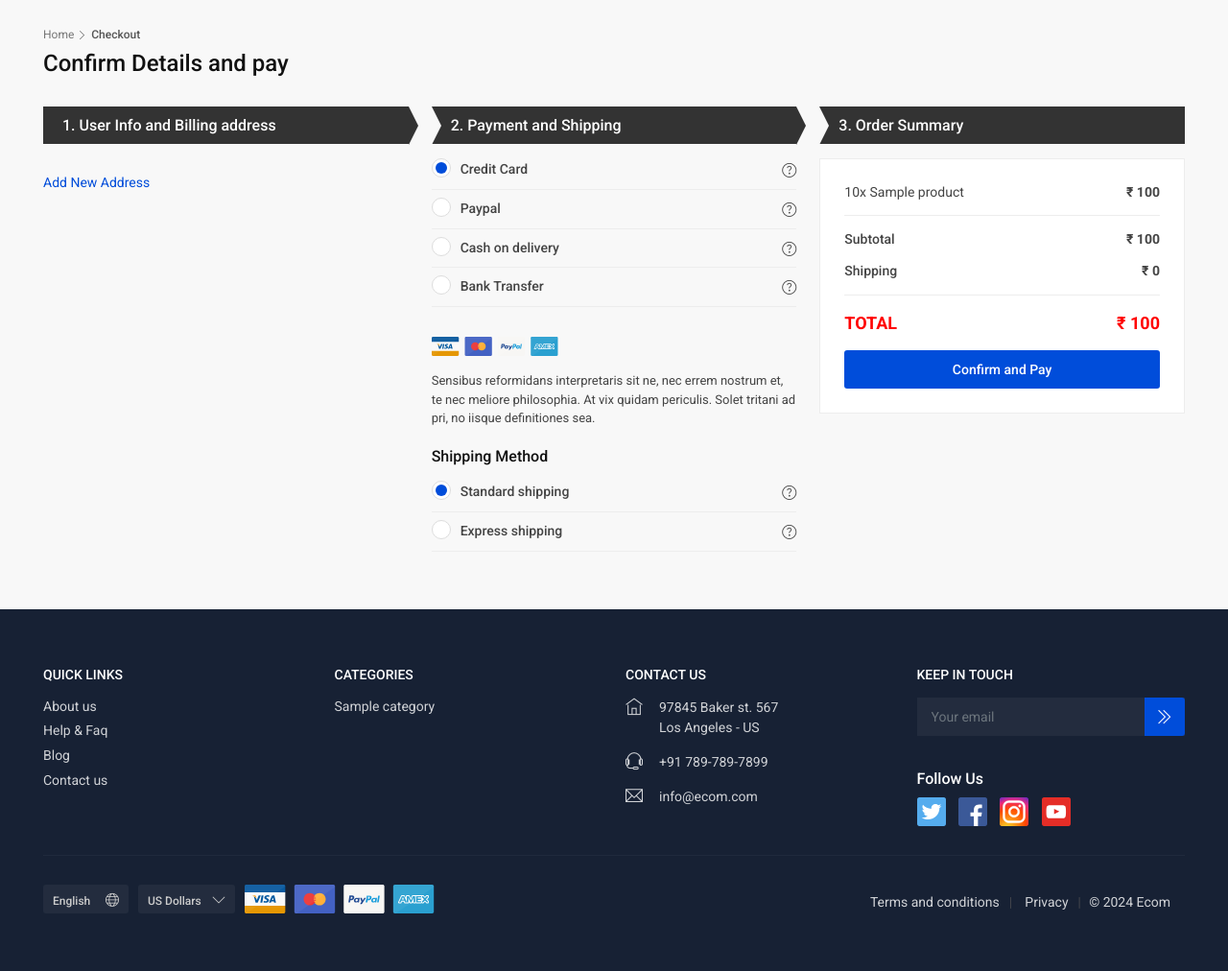
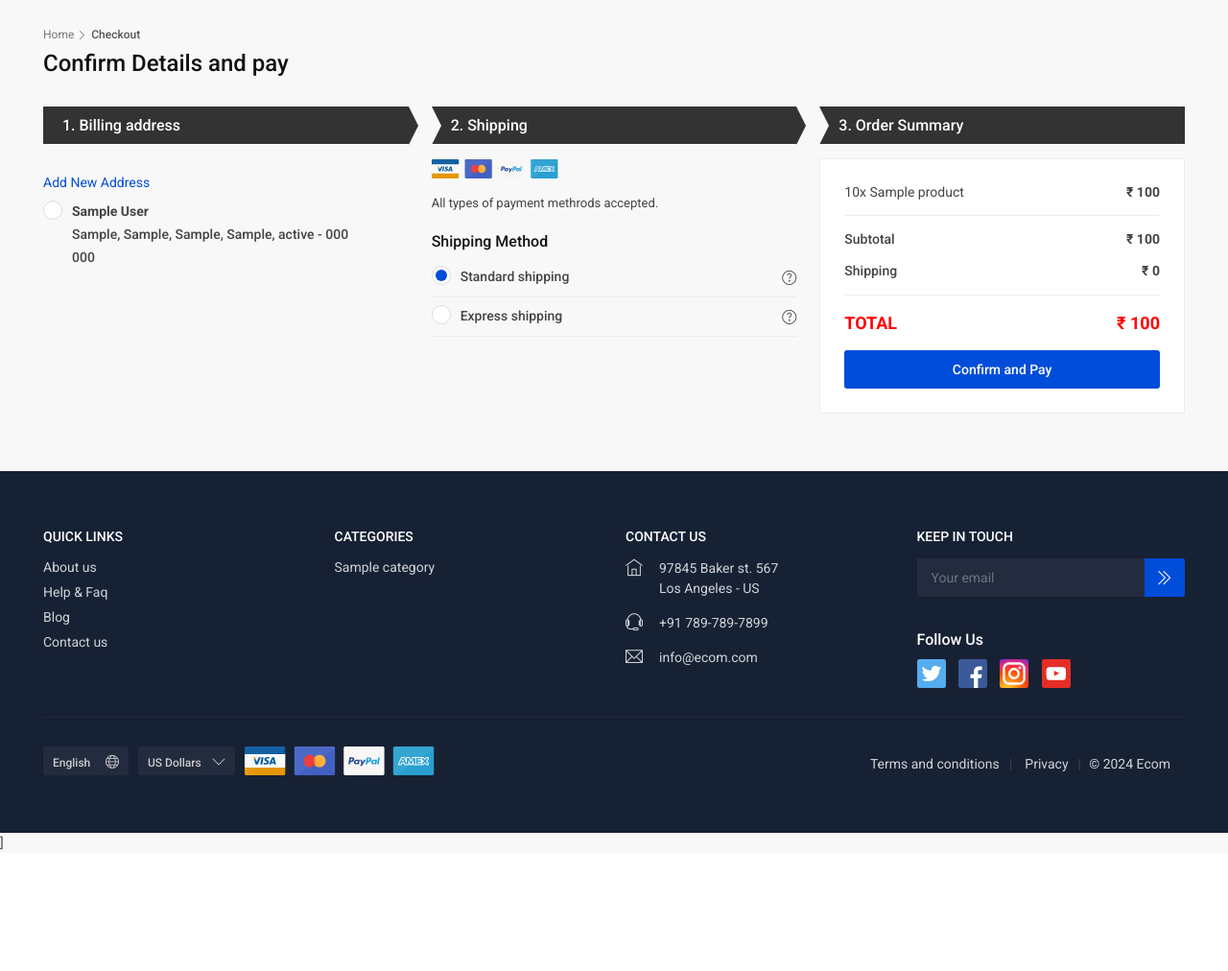
Before and after one commit to GaganDureja/django_ecom, a Django app: page /checkout/ in a window 1280 px wide. Shown: the part 129-1141 px from the top of the page at 96% size. After the commit the page ends 1015 px from the top, so only its background shows below. Run offline with Django 4.2, Linux system fonts and the light colour scheme; a user stored in the database is signed in; tables that the repository leaves empty hold one stand-in row (values such as "Sample post"); grey boxes marked "Sample" are stand-in pictures; some libraries are stand-ins or nearby versions.

Commit message:
checkout page save and get address done

```diff
--- a/my_restart/urls.py
+++ b/my_restart/urls.py
@@ -35,6 +35,8 @@
     path('remove_from_cart/<int:cart_item_id>/', remove_from_cart, name='remove_from_cart'),
     path('checkout/', checkout, name='checkout'),
     path('address/', view_address, name='view_address'),
+    path('add-address/', add_address, name='add_address'),
+    path('pay/', payment, name='payment'),
 
 
 
--- a/templates/home/checkout.html
+++ b/templates/home/checkout.html
@@ -23,14 +23,17 @@
 
 		</div>
 		<!-- /page_header -->
+
+
+		<form id="final_submit" method="post" action="">
 			<div class="row">
 				<div class="col-lg-4 col-md-6">
 					<div class="step first">
-						<h3>1. User Info and Billing address</h3>
+						<h3>1.  Billing address</h3>
 
 						<div class="tab-content checkout">
 							<a href="#0" class="info" data-bs-toggle="modal" data-bs-target="#save_address">Add New Address</a>
-							<div class="tab-pane fade show active" id="address_tab" role="tabpanel" aria-labelledby="tab_1">
+							<div class="tab-pane fade show active mt-2" id="address_tab" role="tabpanel" aria-labelledby="tab_1">
 
 							</div>
 						</div>
@@ -39,34 +42,12 @@
 				</div>
 				<div class="col-lg-4 col-md-6">
 					<div class="step middle payments">
-						<h3>2. Payment and Shipping</h3>
-							<ul>
-								<li>
-									<label class="container_radio">Credit Card<a href="#0" class="info" data-bs-toggle="modal" data-bs-target="#payments_method"></a>
-										<input type="radio" name="payment" checked>
-										<span class="checkmark"></span>
-									</label>
-								</li>
-								<li>
-									<label class="container_radio">Paypal<a href="#0" class="info" data-bs-toggle="modal" data-bs-target="#payments_method"></a>
-										<input type="radio" name="payment">
-										<span class="checkmark"></span>
-									</label>
-								</li>
-								<li>
-									<label class="container_radio">Cash on delivery<a href="#0" class="info" data-bs-toggle="modal" data-bs-target="#payments_method"></a>
-										<input type="radio" name="payment">
-										<span class="checkmark"></span>
-									</label>
-								</li>
-								<li>
-									<label class="container_radio">Bank Transfer<a href="#0" class="info" data-bs-toggle="modal" data-bs-target="#payments_method"></a>
-										<input type="radio" name="payment">
-										<span class="checkmark"></span>
-									</label>
-								</li>
-							</ul>
-							<div class="payment_info d-none d-sm-block"><figure><img src="{% static 'img/cards_all.svg' %}" alt=""></figure>	<p>Sensibus reformidans interpretaris sit ne, nec errem nostrum et, te nec meliore philosophia. At vix quidam periculis. Solet tritani ad pri, no iisque definitiones sea.</p></div>
+						<h3>2. Shipping</h3>
+
+							<div class="payment_info d-none d-sm-block">
+								<figure><img src="{% static 'img/cards_all.svg' %}" alt=""></figure>
+								<p>All types of payment methrods accepted.</p>
+							</div>
 
 							<h6 class="pb-2">Shipping Method</h6>
 
@@ -74,13 +55,13 @@
 						<ul>
 								<li>
 									<label class="container_radio">Standard shipping<a href="#0" class="info" data-bs-toggle="modal" data-bs-target="#payments_method"></a>
-										<input type="radio" name="shipping" checked>
+										<input type="radio" name="shipping" onclick="shipping_method('1')" checked>
 										<span class="checkmark"></span>
 									</label>
 								</li>
 								<li>
 									<label class="container_radio">Express shipping<a href="#0" class="info" data-bs-toggle="modal" data-bs-target="#payments_method"></a>
-										<input type="radio" name="shipping">
+										<input type="radio" name="shipping" onclick="shipping_method('2')">
 										<span class="checkmark"></span>
 									</label>
 								</li>
@@ -119,6 +100,7 @@
 				</div>
 			</div>
 			<!-- /row -->
+		</form>
 		</div>
 		<!-- /container -->
 	</main>
@@ -130,12 +112,17 @@
 		<div class="modal-dialog modal-dialog-centered" role="document">
 		  	<div class="modal-content">
 				<div class="modal-header">
-				<h5 class="modal-title" id="payments_method_title">Payments Methods</h5>
+				<h5 class="modal-title" id="payments_method_title">Shipping Methods</h5>
 				<button type="button" class="btn-close" data-bs-dismiss="modal" aria-label="Close"></button>
 				</div>
 				<div class="modal-body">
-				<p>Lorem ipsum dolor sit amet, oratio possim ius cu. Labore prompta nominavi sea ei. Sea no animal saperet gloriatur, ius iusto ullamcorper ad. Qui ignota reformidans ei, vix in elit conceptam adipiscing, quaestio repudiandae delicatissimi vis ei. Fabulas accusamus no has.</p>
-				<p>Et nam vidit zril, pri elaboraret suscipiantur ut. Duo mucius gloriatur at, in vis integre labitur dolores, mei omnis utinam labitur id. An eum prodesset appellantur. Ut alia nemore mei, at velit veniam vix, nonumy propriae conclusionemque ea cum.</p>
+					<h5>Standard Shipping</h5>
+					<p>Delivered in 5-15 days with no extra charges.</p>
+
+					<h5>Express Shipping</h5>
+					<p>Delivered in 1-3 days Addition of INR 100 to be paid.</p>
+
+
 				</div>
 		  	</div>
 		</div>
@@ -151,7 +138,8 @@
 				</div>
 				<div class="modal-body">
 					<div class="tab-pane fade show active" id="tab_1" role="tabpanel" aria-labelledby="tab_1">
-
+						<form method="post" id="address_form" action="">
+							{% csrf_token %}
 							<div class="form-group">
 								<input type="text" name="full_name" class="form-control" placeholder="Full Name">
 							</div>
@@ -199,6 +187,12 @@
 								<input type="text" name="nearby" class="form-control" placeholder="Nearby">
 							</div>
 
+							<div class="form-group">
+								<button type="submit"  onclick="validate_address()" class="btn btn-success">Save</button>
+							</div>
+
+						</form>
+
 					</div>
 				</div>
 		  	</div>
@@ -209,3 +203,90 @@
 
 
 {% endblock %}
+
+{% block specific_js %}]
+	<script>
+		function load_address(){
+			var xhr = new XMLHttpRequest();
+			xhr.open('GET', '/address/');
+			xhr.setRequestHeader('Content-Type', 'application/json');
+			xhr.onreadystatechange = function () {
+				if (xhr.readyState === 4) {
+					if (xhr.status === 200) {
+						var response = JSON.parse(xhr.responseText);
+						if (response.success) {
+							displayAddresses(response.message);
+						} else {
+							Swal.fire({ title: "", text: "No address found please click on add new address", icon: "info", });
+						}
+					} else {
+						Swal.fire({ title: "", text: "Error getting Address", icon: "error", });
+					}
+				}
+			};
+			xhr.send();
+		}
+		load_address();
+
+		function displayAddresses(addresses) {
+			var addressTab = $("#address_tab");
+			addressTab.empty();
+			if (addresses.length > 0) {
+				for (var i = 0; i < addresses.length; i++) {
+					addressTab.append('<label class="container_radio"><b>'+ addresses[i].full_name + '</b><br> '+  addresses[i].house_building + ', '+  addresses[i].road_area + ', '+  addresses[i].nearby + ', ' +  addresses[i].city + ', ' +  addresses[i].state + ' - ' + addresses[i].pincode + ' <br> '+ addresses[i].phone + '<input type="radio" name="address_id" value="' + addresses[i].id + '">	<span class="checkmark"></span></label>');
+				}
+			} else {
+				addressTab.html("No addresses found.");
+			}
+		}
+
+
+	</script>
+
+<script src="https://ajax.aspnetcdn.com/ajax/jquery.validate/1.9/jquery.validate.js"></script>
+
+
+	<script>
+		function save_address(form) {
+
+			var formData = $(form).serialize();
+			$.ajax({
+				type: 'POST',
+				url: '/add-address/',
+				data: formData,
+				success: function(response) {
+					$('#save_address').modal('toggle');
+					$("#address_form").trigger('reset');
+					load_address();
+					Swal.fire({ title: "", text: response.message, icon: "success", });
+				},
+				error: function(error) {
+					Swal.fire({ title: "", text: JSON.parse(error.responseText).message, icon: "error", });
+				}
+			});
+
+		}
+	</script>
+
+	<script>
+		function validate_address() {
+			$("#address_form").validate({
+				rules :{
+					full_name : {
+						required : true
+					}
+				},
+				messages :{
+					full_name : {
+						required : 'Enter Full Name'
+					}
+				},
+				submitHandler: function (form) {
+					save_address(form)
+				}
+			});
+		}
+	</script>
+
+
+{% endblock %}
--- a/users/views.py
+++ b/users/views.py
@@ -15,7 +15,7 @@
 
 from django.contrib.auth.decorators import login_required
 from django.views.decorators.http import require_POST
-
+from django.core.exceptions import ValidationError
 
 
 def all_banner(request):
@@ -141,28 +141,63 @@
 
 @login_required
 def view_address(request):
-    user_add = Address.objects.filter(user=request.user)
-    return {'user_add':user_add}
+    user_add = Address.objects.filter(user=request.user).values()
+    if(user_add):
+        response_data = {'success': True, 'message': list(user_add)}
+    else:
+        response_data = {'success': False, 'message': 'No Address found'}
+    return JsonResponse(response_data)
+    # return {'user_add':user_add}
 
 
 @login_required
 def add_address(request):
-    Address.objects.create(
-        user = request.user,
-        full_name = request.POST.get('full_name'),
-        phone = request.POST.get('phone'),
-        alt_phone = request.POST.get('alt_phone'),
+    if request.method == 'POST':
+        full_name = request.POST.get('full_name')
+        phone = request.POST.get('phone')
         pincode = request.POST.get('pincode'),
         state = request.POST.get('state'),
         city = request.POST.get('city'),
         house_building = request.POST.get('house_building'),
-        road_area = request.POST.get('road_area'),
-        nearby = request.POST.get('nearby'),
-        address_type = request.POST.get('address_type'),
-    )
-    response_data = {'success': True, 'message': 'Address saved successfully'}
-    return JsonResponse(response_data)
+        road_area = request.POST.get('road_area')
 
+        if not (full_name and phone and pincode and state and city and house_building and road_area):
+            response_data = {'success': False, 'message': 'Invalid form data'}
+            return JsonResponse(response_data, status=400)
+
+
+
+        try:
+            Address.objects.create(
+                user = request.user,
+                full_name = request.POST.get('full_name'),
+                phone = request.POST.get('phone'),
+                alt_phone = request.POST.get('alt_phone'),
+                pincode = request.POST.get('pincode'),
+                state = request.POST.get('state'),
+                city = request.POST.get('city'),
+                house_building = request.POST.get('house_building'),
+                road_area = request.POST.get('road_area'),
+                nearby = request.POST.get('nearby'),
+                address_type = request.POST.get('address_type'),
+            )
+            response_data = {'success': True, 'message': 'Address saved successfully'}
+            return JsonResponse(response_data)
+        except ValidationError as e:
+                response_data = {'success': False, 'message': f'Validation error: {str(e)}'}
+                return JsonResponse(response_data, status=400)
+        except Exception as e:
+            response_data = {'success': False, 'message': f'Error saving address: {str(e)}'}
+            return JsonResponse(response_data, status=500)
+    else:
+        response_data = {'success': False, 'message': 'Invalid request method'}
+        return JsonResponse(response_data, status=405)
+
+
+
+@login_required
+def payment(request):
+    pass
 
 def Signup(request):
     next_url =  request.POST.get('next')
```
Also changed, not shown: templates/home/order-details.html (renamed from templates/home/confirm.html). Lines whose indentation alone changed are shown as unchanged.
